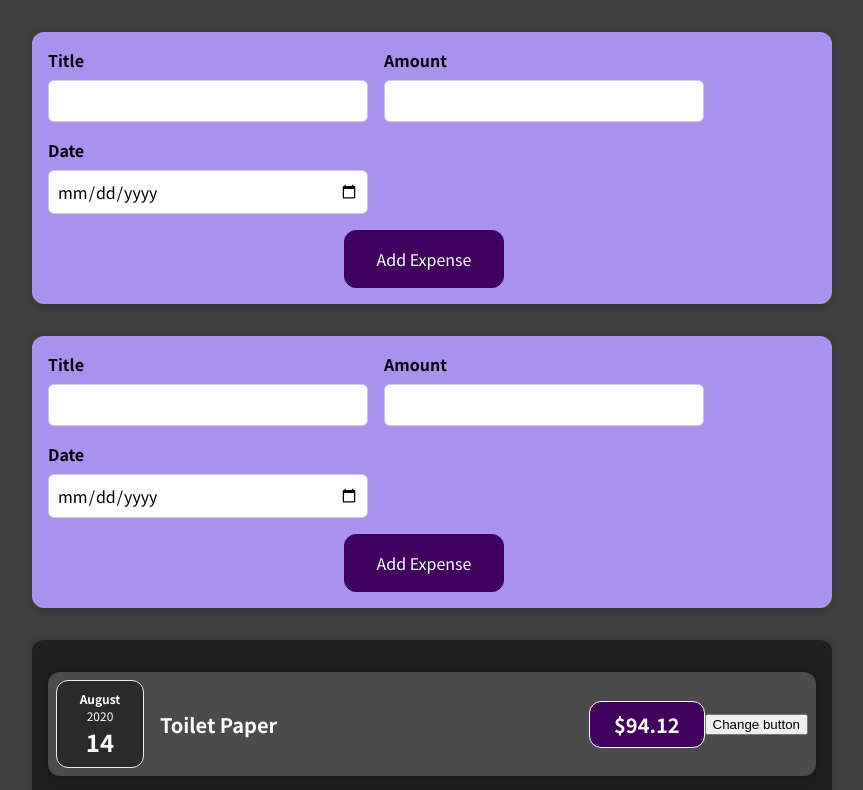
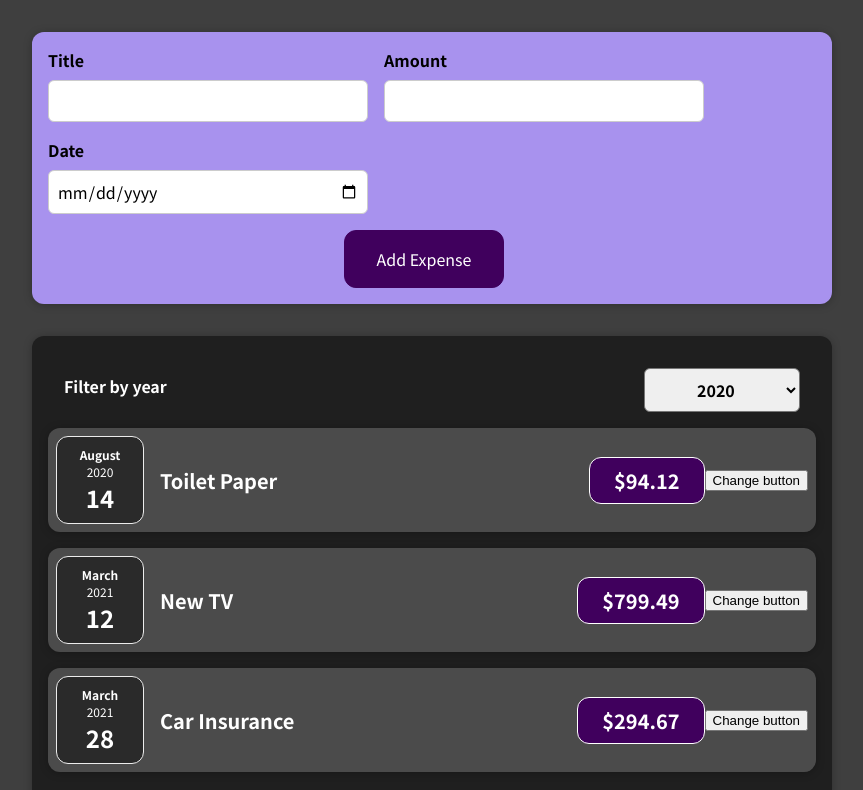
Before and after one commit to Marechka/Expense-App, a React (Create React App) app: page / in a window 1280 px wide. Shown: the top 790 px of the page, without its empty margins (208-1071 px from the left). Built offline with nearby package versions, Linux system fonts and the light colour scheme.

Commit message:
added ExpensesFilter component

```diff
--- a/src/App.js
+++ b/src/App.js
@@ -39,7 +39,6 @@
   // passing addExpenseHandler to NewExpense to see if freshly added data made it to App
   return (
     <div>
-      <NewExpense/>
       <div>
         <NewExpense onAddExpense={addExpenseHandler}/>
         <Expenses items={expenses}
--- a/src/components/Expenses/Expenses.js
+++ b/src/components/Expenses/Expenses.js
@@ -1,14 +1,23 @@
 import ExpenseItem from './ExpenseItem';
 import Card from '../UI/Card'
+import ExpensesFilter from './ExpensesFilter'
 import './Expenses.css';
 import '../UI/Card';
+import { useState } from 'react';
 
 //function Expenses(props) {
 const Expenses = (props) => {
+const [filteredYear, setFilteredYear] = useState('2020');
+
+  const filterChangeHandler = selectedYear => {
+    setFilteredYear(selectedYear);
+    console.log(selectedYear);
+  }
 
     return (
        // <ExpenseItem item={props}/>
        <Card className="expenses">
+      <ExpensesFilter selected={filteredYear} onChangeFilter = {filterChangeHandler}/>
         <ExpenseItem
         title={props.items[0].title}
         amount={props.items[0].amount}
--- a/src/components/Expenses/ExpenseFilter.js
+++ b/src/components/Expenses/ExpensesFilter.js
@@ -2,12 +2,17 @@
 
 import "./ExpensesFilter.css";
 
-const ExpensesFilter = () => {
+const ExpensesFilter = (props) => {
+    const dropdownChangeHandler = (event) => {
+      props.onChangeFilter(event.target.value);
+        console.log(event.target.value);
+
+    }
   return (
     <div className="expenses-filter">
       <div className="expenses-filter__control">
         <label>Filter by year</label>
-        <select>
+        <select value={props.selected} onChange={dropdownChangeHandler}>
           <option value="2022">2022</option>
           <option value="2021">2021</option>
           <option value="2020">2020</option>
```
Also changed, not shown: src/components/Expenses/ExpensesFilter.css (renamed from src/components/Expenses/ExpenseFilter.css), 1 other file (tests, documents, lock files or other folders).
